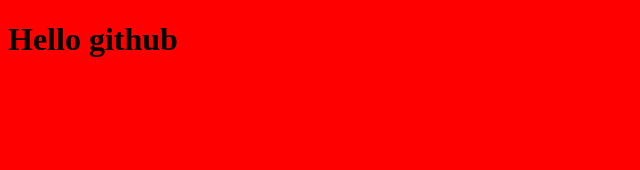
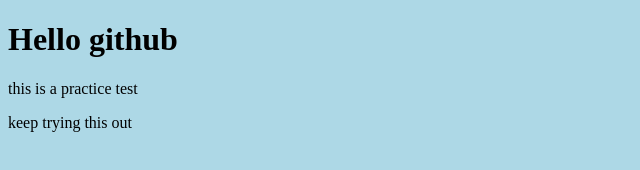
Before and after one commit to OasisNeupane/Oasis, a plain HTML site: page index.html in a window 1280 px wide. Shown: the whole page, without its empty margins (0-640 px from the left). Drawn offline with Linux system fonts and the light colour scheme.

Commit message:
created a test file

```diff
--- a/index.html
+++ b/index.html
@@ -10,6 +10,8 @@
 
 <body>
     <h1>Hello github</h1>
+    <p> this is a practice test</p>
+    <p>keep trying this out</p>
 </body>
 
 </html>
--- a/style.css
+++ b/style.css
@@ -1,3 +1,3 @@
 body{
-    background-color: red;
+    background-color: lightblue;
 }
```
